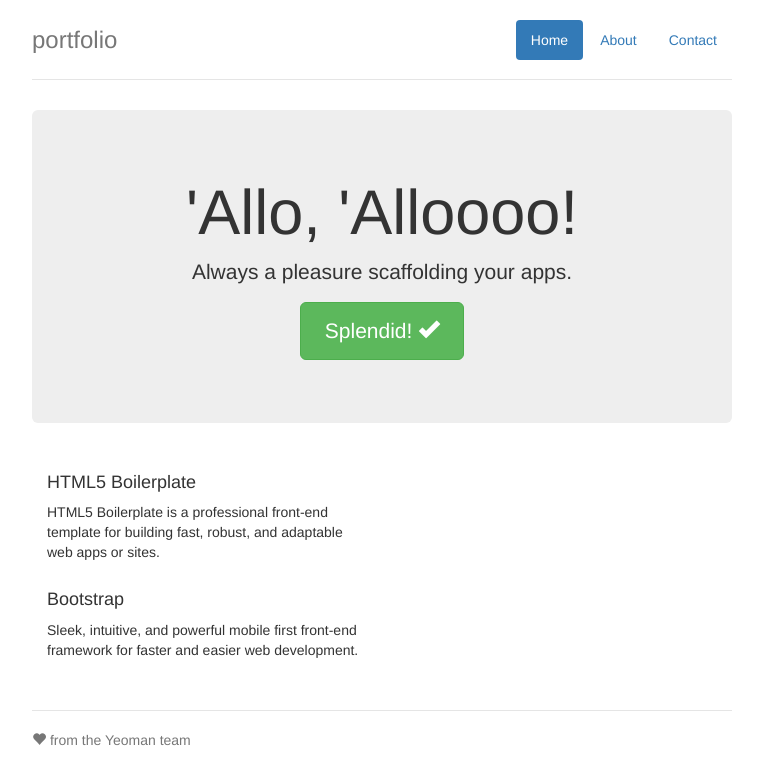
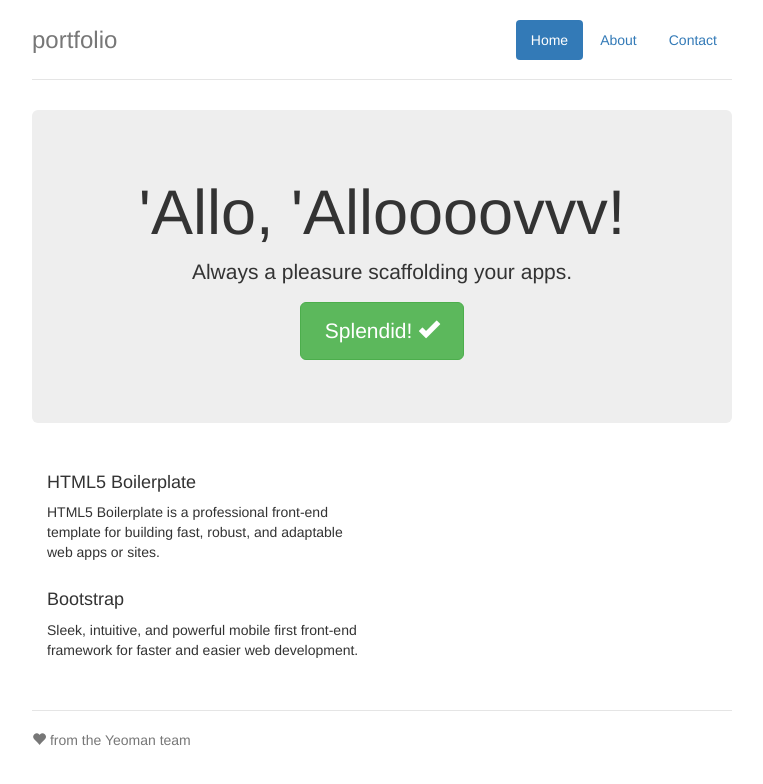
Before and after one commit to codart1/portfolio, a website: page app/index.html in a window 1280 px wide. Shown: the whole page, without its empty margins (258-1021 px from the left). Drawn offline with nearby package versions, Linux system fonts and the light colour scheme; files that its build step writes are made by us from their sources.

Commit message:
Change again

```diff
--- a/app/index.html
+++ b/app/index.html
@@ -33,7 +33,7 @@
       </div>
 
       <div class="jumbotron">
-        <h1>'Allo, 'Alloooo!</h1>
+        <h1>'Allo, 'Alloooovvv!</h1>
         <p class="lead">Always a pleasure scaffolding your apps.</p>
         <p><a class="btn btn-lg btn-success" href="#">Splendid! <span class="glyphicon glyphicon-ok"></span></a></p>
       </div>
```
